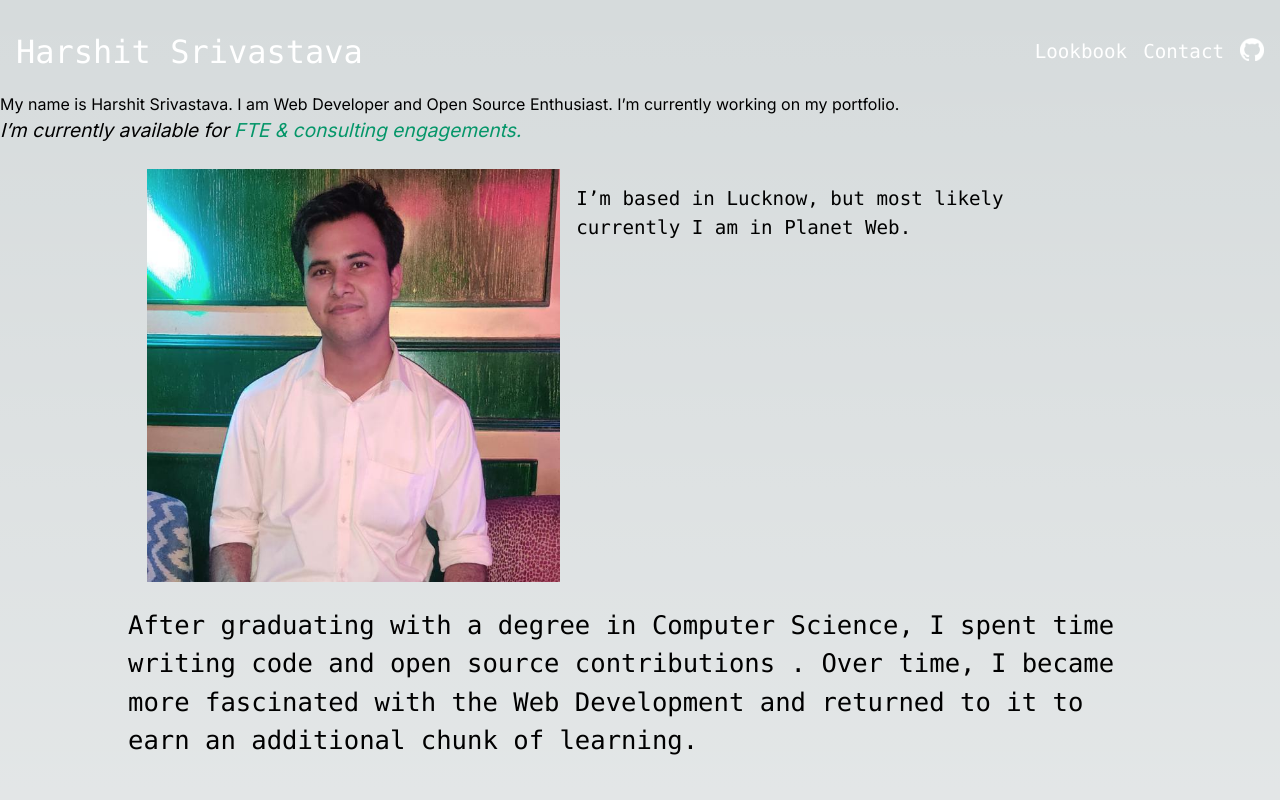
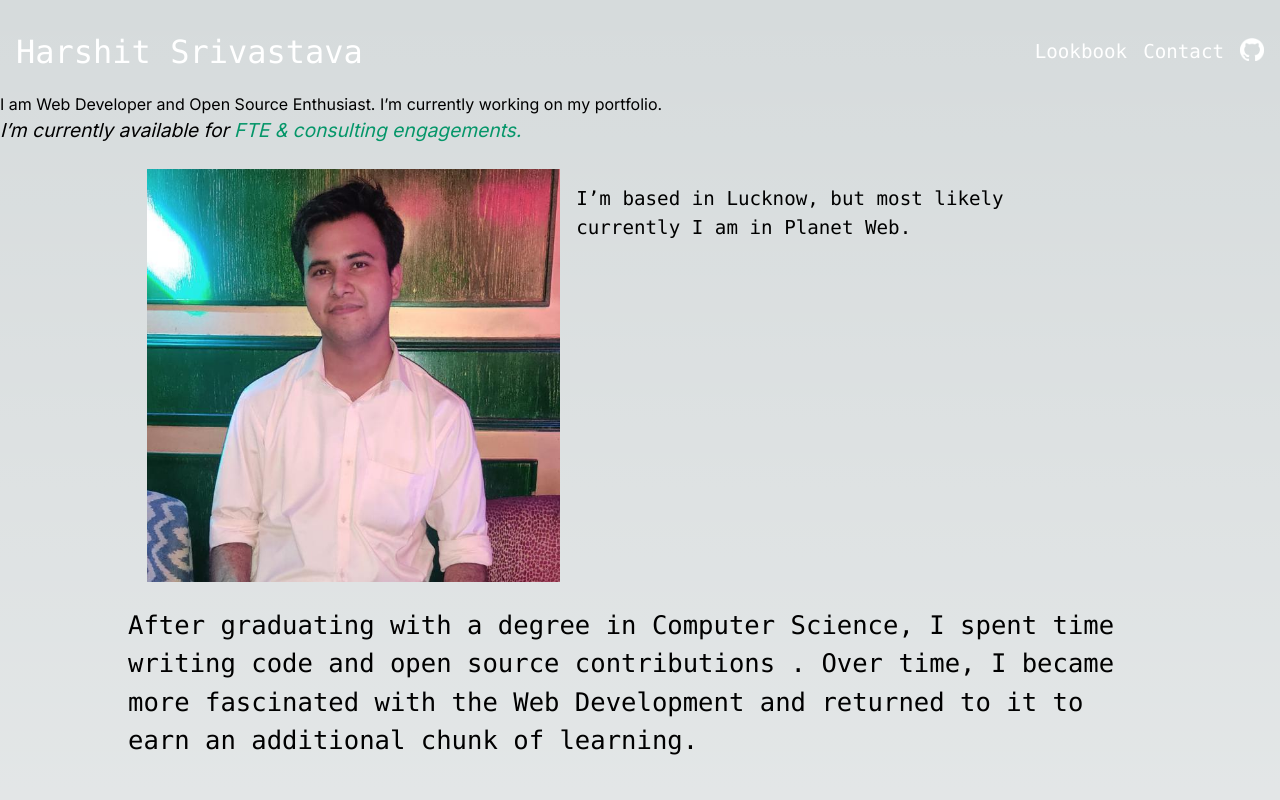
Before and after one commit to Harshit-Srivastav/my_portfolio, a Next.js app: page / in a window 1280 px wide. Shown: the top 800 px of the page. Built offline with nearby package versions, Linux system fonts and the light colour scheme.

Commit message:
Update Bio.jsx

```diff
--- a/src/app/components/Bio.jsx
+++ b/src/app/components/Bio.jsx
@@ -29,7 +29,7 @@ const Bio = () => {
   <div class="flex justify-center mt-2">
   <div class="w-4/5">
   <p class="text-[2rem] font-mono">
-      My name is Harshit Srivastava. I am Web Developer and Open Source Enthusiast. I’m currently working on my portfolio.
+     I am Web Developer and Open Source Enthusiast. I’m currently working on my portfolio.
 
       <br/>
       <em className="text-[1.2rem]">I’m currently available for <span className="text-emerald-600">FTE & consulting engagements.</span></em>
```
